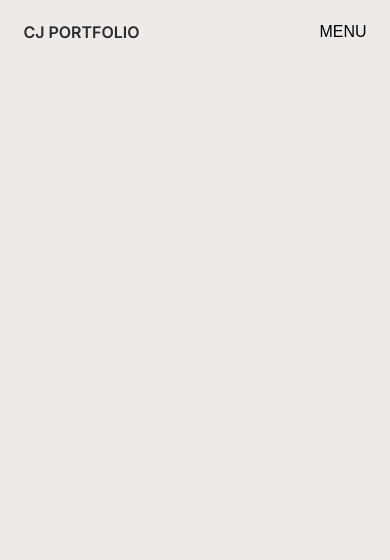
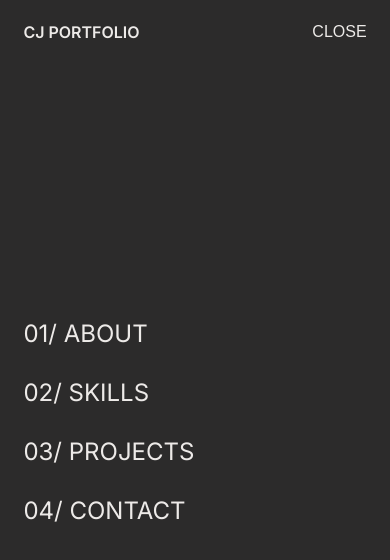
Before and after one commit to cjoak1028/portfolio-v1, a React (Create React App) app: page / in a window 390 px wide. Both pictures are taken after a click on the button "MENU". Shown: the top 560 px of the page. Built offline with nearby package versions, Linux system fonts and the light colour scheme.

Commit message:
Added hamburger menu layout

```diff
--- /dev/null
+++ b/src/components/Header/HamburgerMenu.js
@@ -0,0 +1,18 @@
+import React from "react";
+import styles from "./HamburgerMenu.module.css";
+
+const HamburgerMenu = () => {
+  return (
+    <div className={styles["hamburger-menu"]}>
+      <ul>
+        <li>01/ ABOUT</li>
+        <li>02/ SKILLS</li>
+        <li>03/ PROJECTS</li>
+        <li>04/ CONTACT</li>
+      </ul>
+      {/* <p className={styles.email}>changju.kim10@gmail.com</p> */}
+    </div>
+  );
+};
+
+export default HamburgerMenu;
--- /dev/null
+++ b/src/components/Header/HamburgerMenu.module.css
@@ -0,0 +1,23 @@
+.hamburger-menu {
+    display: flex;
+    flex-direction: column;
+    justify-content: center;
+    position: fixed;
+    height: 100vh;
+    width: 100%;
+    background-color: var(--c-main);
+    color: var(--c-bg);
+    top: 0;
+    left: 0;
+    z-index: 1;
+    padding: 0 clamp(2rem, 6vw, 10rem);
+}
+
+.hamburger-menu ul {
+    list-style: none;
+    font-size: clamp(2.4rem, 5vw, 4rem)
+}
+
+.hamburger-menu li:not(:last-child) {
+    margin-bottom: clamp(3rem, 6vw, 5rem);
+}
--- a/src/components/Header/Header.js
+++ b/src/components/Header/Header.js
@@ -1,13 +1,28 @@
-import React from "react";
+import React, { useState } from "react";
 import styles from "./Header.module.css";
 import Navigation from "./Navigation";
+import HamburgerMenu from "./HamburgerMenu";
 
 const Header = () => {
+  const [openMenu, setOpenMenu] = useState(false);
+
+  const toggleMenu = () => {
+    setOpenMenu(!openMenu);
+  };
+
   return (
     <div className={styles.header}>
-      <p className={styles.logo}>CJ PORTFOLIO</p>
+      <p className={`${styles.logo} ${openMenu ? "white" : ""}`}>
+        CJ PORTFOLIO
+      </p>
       <Navigation />
-      <button className={styles["hamburger-button"]}>Menu</button>
+      <button
+        className={`${styles["hamburger-button"]} ${openMenu ? "white" : ""}`}
+        onClick={toggleMenu}
+      >
+        {openMenu ? "close" : "menu"}
+      </button>
+      {openMenu ? <HamburgerMenu /> : ""}
     </div>
   );
 };
--- a/src/components/Header/Header.module.css
+++ b/src/components/Header/Header.module.css
@@ -20,6 +20,7 @@
 .logo, .hamburger-button {
     text-transform: uppercase;
     font-size: clamp(1.6rem, 3vw, 2.4rem);
+    z-index: 2;
 }
 
 @media only screen and (min-width: 61.25em) {
--- a/src/index.css
+++ b/src/index.css
@@ -36,3 +36,8 @@ code {
   font-family: source-code-pro, Menlo, Monaco, Consolas, 'Courier New',
     monospace;
 }
+
+/* UTILITIES */
+.white {
+  color: var(--c-bg);
+}
```
